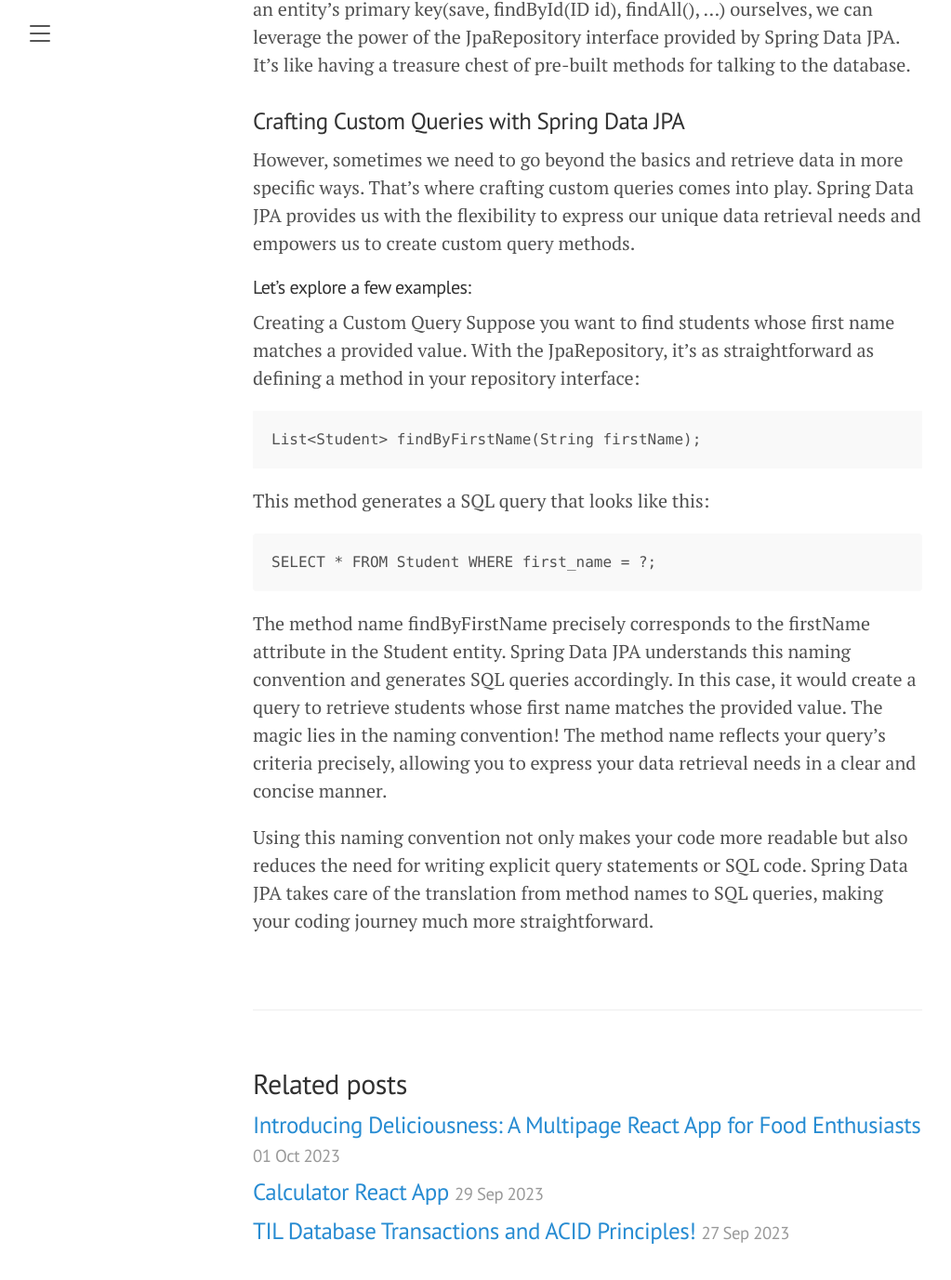
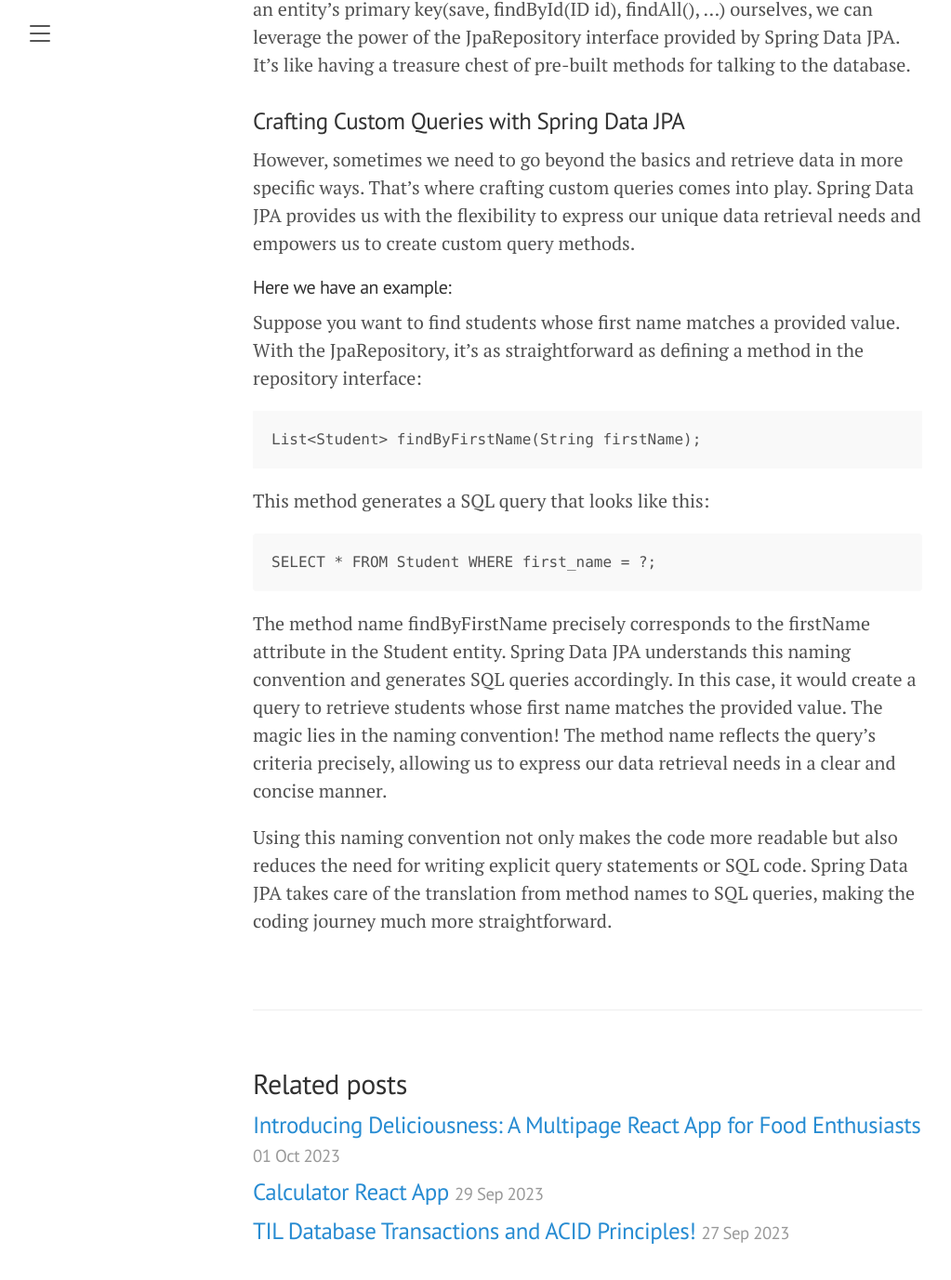
Before and after one commit to negarbaharmand/negarspages, a Jekyll site: the page built from _posts/2023-10-25-spring-data.md, in a window 1280 px wide and 1400 px high, scrolled down 727 px. Shown: the top 1377 px of the window at 93% size, without its empty margins (8-1031 px from the left). Built offline with Jekyll 4.4.1, drawn with Linux system fonts in a browser that asks for light colours; our own code applies the rules of GitHub Pages for plain Markdown files.

Commit message:
minonr modifications

````diff
--- a/_posts/2023-10-25-spring-data.md
+++ b/_posts/2023-10-25-spring-data.md
@@ -19,10 +19,9 @@ With Spring Data JPA, we can bid farewell to much of the boilerplate code that D
 
 However, sometimes we need to go beyond the basics and retrieve data in more specific ways. That's where crafting custom queries comes into play. Spring Data JPA provides us with the flexibility to express our unique data retrieval needs and empowers us to create custom query methods.
 
-#### Let's explore a few examples:
+#### Here we have an example:
 
-Creating a Custom Query
-Suppose you want to find students whose first name matches a provided value. With the JpaRepository, it's as straightforward as defining a method in your repository interface:
+Suppose you want to find students whose first name matches a provided value. With the JpaRepository, it's as straightforward as defining a method in the repository interface:
 
 ```Java
 List<Student> findByFirstName(String firstName);
@@ -35,6 +34,6 @@ SELECT * FROM Student WHERE first_name = ?;
 ```
 
 The method name findByFirstName precisely corresponds to the firstName attribute in the Student entity. Spring Data JPA understands this naming convention and generates SQL queries accordingly. In this case, it would create a query to retrieve students whose first name matches the provided value. The magic lies in the naming convention!
-The method name reflects your query's criteria precisely, allowing you to express your data retrieval needs in a clear and concise manner.
+The method name reflects the query's criteria precisely, allowing us to express our data retrieval needs in a clear and concise manner.
 
-Using this naming convention not only makes your code more readable but also reduces the need for writing explicit query statements or SQL code. Spring Data JPA takes care of the translation from method names to SQL queries, making your coding journey much more straightforward.
+Using this naming convention not only makes the code more readable but also reduces the need for writing explicit query statements or SQL code. Spring Data JPA takes care of the translation from method names to SQL queries, making the coding journey much more straightforward.
````
